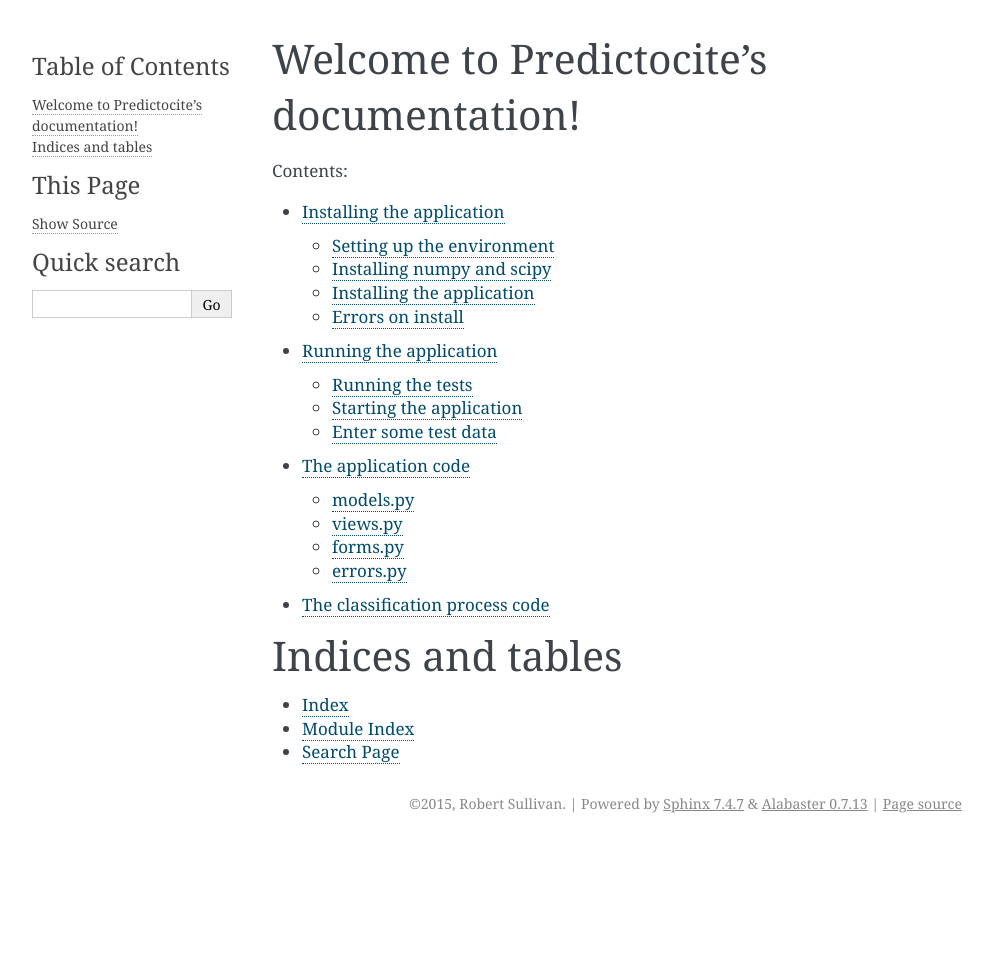
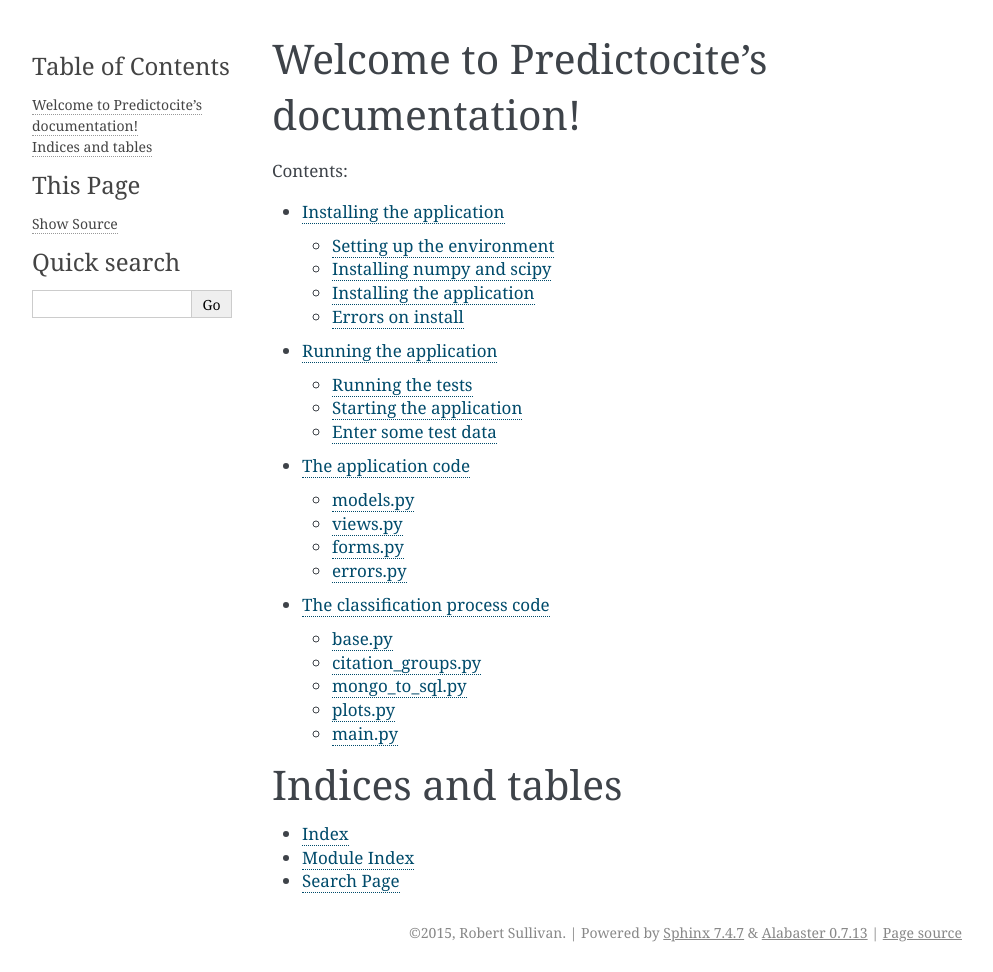
Before and after one commit to RobSullivan/predictocite, a Sphinx documentation site: the page built from docs/source/index.rst, in a window 1280 px wide. Shown: the whole page, without its empty margins (148-1141 px from the left). Built offline with Sphinx 7.4.7, drawn with Linux system fonts in a browser that asks for light colours; pages that are not in the unit, such as notebooks, are missing from menus; before the commit the page ends 900 px from its top, so only the background shows below that.

Commit message:
prediction_code.rst edited online with Bitbucket

```diff
--- a/docs/source/prediction_code.rst
+++ b/docs/source/prediction_code.rst
@@ -1,2 +1,41 @@
 The classification process code
-===============================
+================================
+
+base.py
+-------
+
+.. automodule:: predictocite.datasets.base
+   :members:
+   :undoc-members:
+
+
+citation_groups.py
+-------------------
+
+.. automodule:: predictocite.datasets.base
+   :members:
+   :undoc-members:
+
+
+mongo_to_sql.py
+----------------
+
+.. automodule:: predictocite.datasets.mongo_to_sql
+   :members:
+   :undoc-members:
+
+
+plots.py
+----------------
+
+.. automodule:: predictocite.datasets.plots
+   :members:
+   :undoc-members:
+
+
+main.py
+----------------
+
+.. automodule:: predictocite.main
+   :members:
+   :undoc-members:
```
